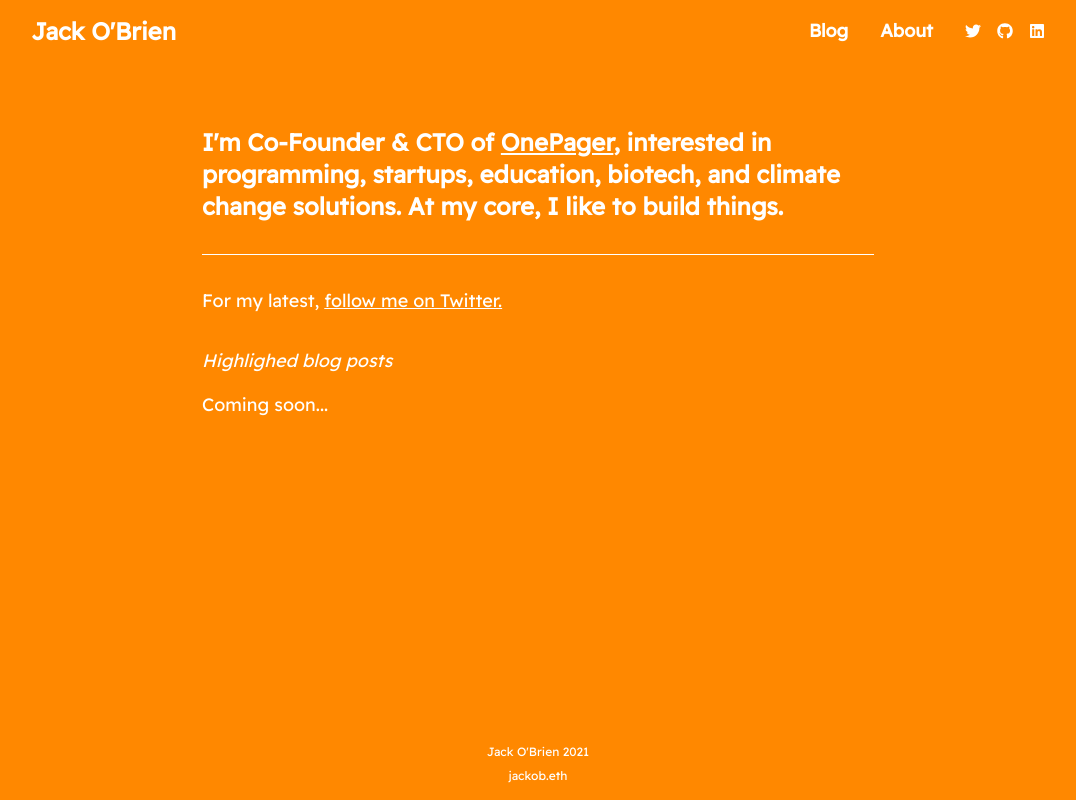
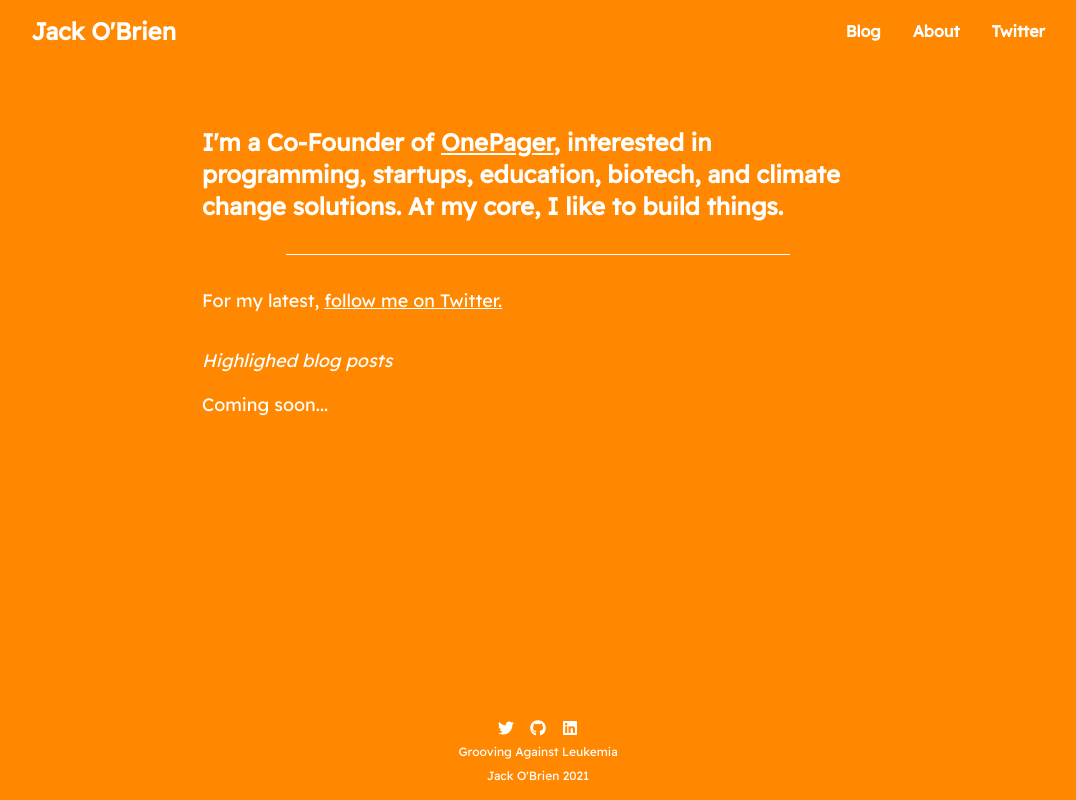
Before and after one commit to jfobrien29/text-reflect, a Next.js app: page / in a window 1280 px wide. Shown: the whole page, without its empty margins (102-1178 px from the left). Built offline with nearby package versions, Linux system fonts and the light colour scheme.

Commit message:
header and footer style/copy updates

```diff
--- a/src/components/Footer.tsx
+++ b/src/components/Footer.tsx
@@ -1,16 +1,16 @@
 import React from 'react';
+import LogoLinks from './LogoLinks';
 
 const Footer: React.FC = () => (
-  <footer className="w-full flex flex-col justify-center items-center gap-2 mt-16 mb-4">
-    <h2 className="text-white text-xs">Jack O&apos;Brien 2021</h2>
-    <p className="text-white text-xs">
-      <a>jackob.eth</a>
+  <footer className="w-full flex flex-col justify-center items-center gap-2 mt-16 mb-4 text-white ">
+    <div className="flex gap-4 text-xs"></div>
+    <LogoLinks />
+    <p className="text-xs text-right">
+      <a href="https://www.groovingagainstleukemia.com/">
+        Grooving Against Leukemia
+      </a>
     </p>
-    {/* <p className="text-white text-xs">
-        <Link href="/listening">
-          <a>Now Playing</a>
-        </Link>
-      </p> */}
+    <h2 className="text-xs">Jack O&apos;Brien 2021</h2>
   </footer>
 );
 
--- a/src/components/Header.tsx
+++ b/src/components/Header.tsx
@@ -1,23 +1,24 @@
+import { TWITTER_LINK } from '@/utils/constants';
 import Link from 'next/link';
 import React from 'react';
 import LogoLinks from './LogoLinks';
 
 const HeaderLink: React.FC<any> = ({ href, text }) => (
   <Link href={href} passHref>
-    <a className="text-white font-semibold text-lg">{text}</a>
+    <a className="text-white font-semibold text-md">{text}</a>
   </Link>
 );
 
 const Header: React.FC = () => (
-  <header className="w-full mb-2 md:mb-16">
-    <nav className="max-w-1030 flex justify-between mx-auto py-4 px-2 items-baseline md:items-center">
-      <h1 className="text-white text-2xl font-bold leading-tight">
+  <header className="w-full mb-6 md:mb-16">
+    <nav className="max-w-1030 flex justify-between mx-auto py-4 px-2 items-center">
+      <h2 className="text-white text-2xl font-bold leading-tight">
         <Link href="/">Jack O&apos;Brien</Link>
-      </h1>
+      </h2>
       <div className="flex gap-2 md:gap-8 items-center">
         <HeaderLink href="/blog" text="Blog" />
         <HeaderLink href="/about" text="About" />
-        <LogoLinks />
+        <HeaderLink href={TWITTER_LINK} text="Twitter" />
       </div>
     </nav>
   </header>
--- a/src/components/Landing.tsx
+++ b/src/components/Landing.tsx
@@ -16,8 +16,8 @@ import { TWITTER_LINK } from '@/utils/constants';
 const Landing: React.FC<any> = () => (
   <BaseLayout>
     <div className="flex flex-col max-w-2xl">
-      <h1 className="text-white text-2xl font-semibold">
-        I&apos;m Co-Founder & CTO of{' '}
+      <h1 className="text-white text-xl md:text-2xl font-semibold">
+        I&apos;m a Co-Founder of{' '}
         <a className="underline" href="https://onepager.vc">
           OnePager
         </a>
@@ -26,7 +26,7 @@ const Landing: React.FC<any> = () => (
       </h1>
 
       {/** divider */}
-      <div className="mt-8 w-full h-px bg-white" />
+      <div className="mt-8 h-px bg-white w-3/4 mx-auto" />
 
       <h2 className="mt-8 text-lg">
         For my latest,{' '}
--- a/src/containers/BaseLayout.tsx
+++ b/src/containers/BaseLayout.tsx
@@ -11,11 +11,11 @@ const BaseLayout: React.FC<any> = ({ children }) => {
       <div className="w-full min-h-screen flex flex-col font-readex-pro">
         <Header />
 
-        <main className="w-full flex justify-center align-middle text-white px-2">
+        <main className="w-full flex justify-center align-middle text-white px-4">
           {children}
         </main>
 
-        {/* Spacer to ensure Footer at bottom of the page */}
+        {/* Spacer to ensure footer at bottom of the page */}
         <div className="flex-grow"></div>
 
         <Footer />
```
